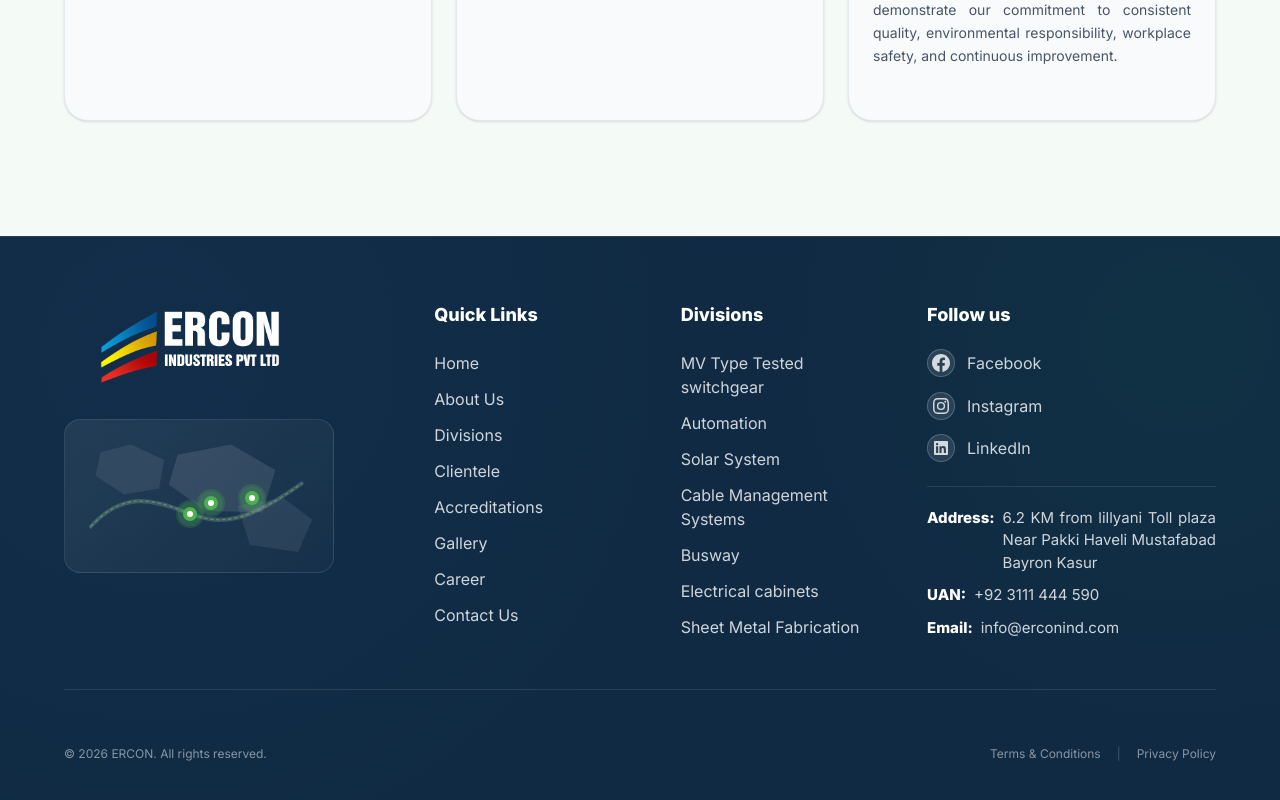
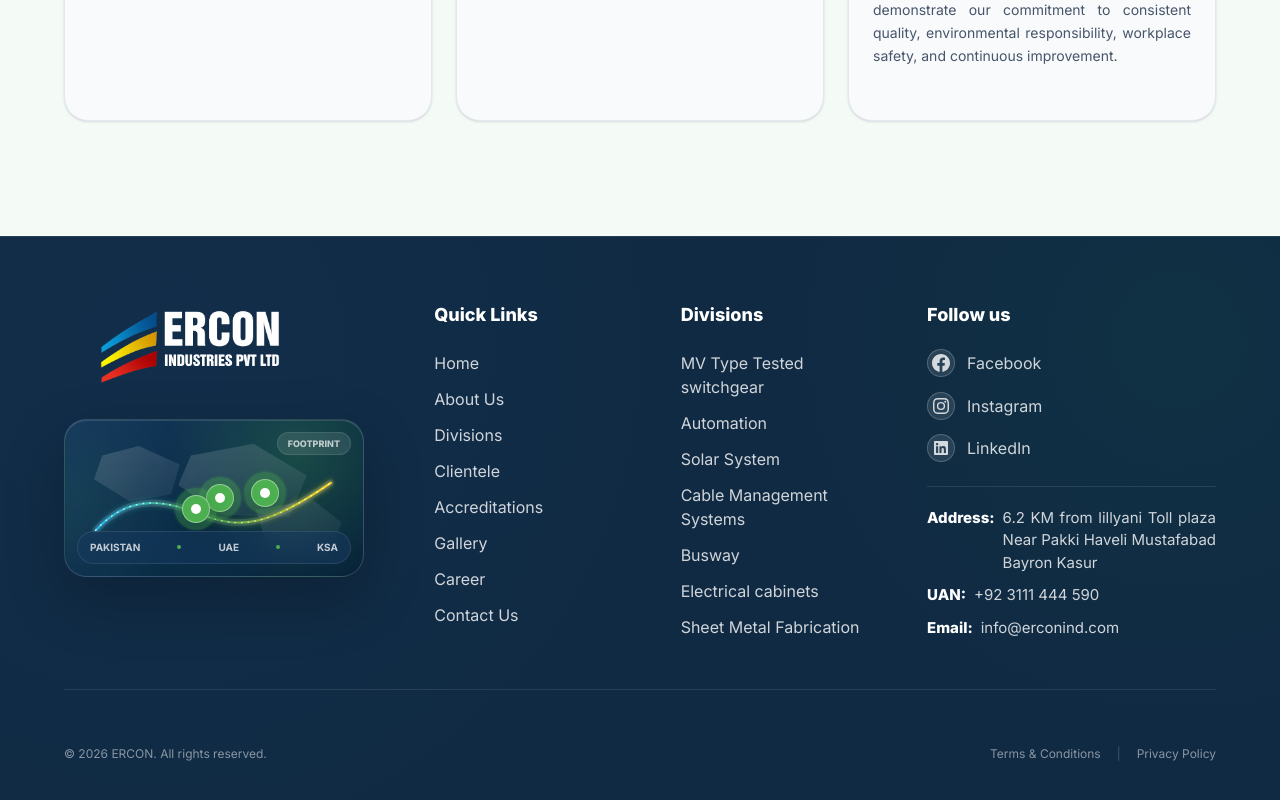
Before and after one commit to rehmanarainofficial/ercon-website, a React (Vite) app: page / in a window 1280 px wide. Shown: the part 3018-3818 px from the top of the page. Built offline with nearby package versions, Linux system fonts and the light colour scheme; no server answers.

Commit message:
feat: enhance footer map visualization and update typography in VisionMission section

```diff
--- a/src/components/layout/Footer.jsx
+++ b/src/components/layout/Footer.jsx
@@ -38,33 +38,66 @@ export function Footer() {
           {/* Column 1: Brand Info */}
           <div>
             <BrandHomeLink logoClassName="h-23 w-[250px]" />
-            <div className="relative mt-5 aspect-[1.75] max-w-[270px] overflow-hidden rounded-2xl border border-white/10 bg-[linear-gradient(135deg,rgb(255_255_255/0.08),rgb(255_255_255/0.025))]">
-              <div className="absolute inset-0 technical-grid opacity-15" />
+            <div
+              className="group relative mt-5 aspect-[1.9] max-w-[300px] overflow-hidden rounded-[1.4rem] border border-white/15 bg-[radial-gradient(circle_at_78%_22%,rgb(76_175_80/0.24),transparent_8rem),linear-gradient(135deg,rgb(22_58_95/0.98),rgb(10_44_69/0.95)_58%,rgb(8_35_57/0.98))] shadow-[0_22px_60px_rgb(0_0_0/0.22),inset_0_1px_0_rgb(255_255_255/0.12)]"
+              aria-label="ERCON regional footprint map"
+            >
+              <div className="absolute inset-0 technical-grid opacity-10" />
+              <div className="absolute -left-10 top-8 h-24 w-24 rounded-full bg-accent/15 blur-2xl" />
+              <div className="absolute right-3 top-3 rounded-full border border-white/10 bg-white/10 px-2.5 py-1 text-[9px] font-extrabold uppercase tracking-[0.18em] text-white/70">
+                Footprint
+              </div>
               <svg
                 aria-hidden="true"
                 className="absolute inset-0 h-full w-full"
                 preserveAspectRatio="none"
                 viewBox="0 0 800 360"
               >
-                <path d="M106 76 L197 58 L296 94 L281 162 L177 176 L91 132 Z" fill="rgb(255 255 255 / 0.08)" />
-                <path d="M336 82 L496 58 L628 118 L589 218 L421 215 L310 153 Z" fill="rgb(255 255 255 / 0.1)" />
-                <path d="M515 202 L654 185 L738 236 L696 312 L552 295 Z" fill="rgb(255 255 255 / 0.075)" />
-                <path d="M77 252 C172 168 264 187 358 217 C463 251 538 245 707 150" fill="none" stroke="rgb(255 255 255 / 0.16)" strokeLinecap="round" strokeWidth="10" />
-                <path d="M77 252 C172 168 264 187 358 217 C463 251 538 245 707 150" fill="none" stroke="rgb(76 175 80 / 0.75)" strokeDasharray="8 10" strokeLinecap="round" strokeWidth="3" />
+                <defs>
+                  <linearGradient id="footerMapLand" x1="0" x2="1" y1="0" y2="1">
+                    <stop stopColor="rgb(255 255 255 / 0.16)" />
+                    <stop offset="1" stopColor="rgb(255 255 255 / 0.05)" />
+                  </linearGradient>
+                  <linearGradient id="footerMapRoute" x1="0" x2="1">
+                    <stop stopColor="#22b8f0" />
+                    <stop offset="0.5" stopColor="#4caf50" />
+                    <stop offset="1" stopColor="#ffd51e" />
+                  </linearGradient>
+                  <filter id="footerMapGlow" x="-20%" y="-80%" width="140%" height="260%">
+                    <feGaussianBlur stdDeviation="7" result="blur" />
+                    <feMerge>
+                      <feMergeNode in="blur" />
+                      <feMergeNode in="SourceGraphic" />
+                    </feMerge>
+                  </filter>
+                </defs>
+                <path d="M100 82 L198 60 L308 103 L285 172 L174 188 L78 137 Z" fill="url(#footerMapLand)" />
+                <path d="M338 82 L506 55 L649 128 L602 224 L419 219 L304 150 Z" fill="url(#footerMapLand)" opacity="0.95" />
+                <path d="M512 207 L665 184 L743 237 L705 314 L545 296 Z" fill="url(#footerMapLand)" opacity="0.68" />
+                <path d="M82 255 C177 166 275 188 365 218 C470 253 544 246 714 145" fill="none" stroke="rgb(255 255 255 / 0.13)" strokeLinecap="round" strokeWidth="16" />
+                <path d="M82 255 C177 166 275 188 365 218 C470 253 544 246 714 145" fill="none" filter="url(#footerMapGlow)" stroke="url(#footerMapRoute)" strokeLinecap="round" strokeWidth="5" />
+                <path d="M82 255 C177 166 275 188 365 218 C470 253 544 246 714 145" fill="none" stroke="rgb(255 255 255 / 0.78)" strokeDasharray="2 16" strokeLinecap="round" strokeWidth="3" />
               </svg>
 
               {globalFootprints.map((footprint) => (
                 <div
-                  className="absolute"
+                  className="absolute -translate-x-1/2 -translate-y-1/2"
                   key={footprint.label}
                   style={{ left: footprint.x, top: footprint.y }}
                 >
-                  <span className="absolute left-1/2 top-1/2 h-7 w-7 -translate-x-1/2 -translate-y-1/2 rounded-full bg-accent/20" />
-                  <span className="relative grid h-3.5 w-3.5 place-items-center rounded-full bg-accent shadow-[0_0_0_5px_rgb(76_175_80/0.16)]">
-                    <span className="h-1.5 w-1.5 rounded-full bg-white" />
+                  <span className="absolute left-1/2 top-1/2 h-11 w-11 -translate-x-1/2 -translate-y-1/2 rounded-full bg-accent/20 blur-[1px]" />
+                  <span className="relative grid h-7 w-7 place-items-center rounded-full border border-white/40 bg-accent shadow-[0_0_0_7px_rgb(76_175_80/0.18),0_10px_22px_rgb(0_0_0/0.25)]">
+                    <span className="h-2.5 w-2.5 rounded-full bg-white" />
                   </span>
                 </div>
               ))}
+              <div className="absolute bottom-3 left-3 right-3 flex items-center justify-between rounded-full border border-white/10 bg-surface-dark/55 px-3 py-2 text-[10px] font-bold uppercase tracking-[0.14em] text-white/75 backdrop-blur-md">
+                <span>Pakistan</span>
+                <span className="h-1 w-1 rounded-full bg-accent" />
+                <span>UAE</span>
+                <span className="h-1 w-1 rounded-full bg-accent" />
+                <span>KSA</span>
+              </div>
             </div>
           </div>
 
--- a/src/pages/About/sections/VisionMission.jsx
+++ b/src/pages/About/sections/VisionMission.jsx
@@ -42,12 +42,12 @@ export function VisionMission() {
                 <div>
                   <div className="flex items-center gap-3 mb-5">
                     <div className={`flex h-10 w-10 items-center justify-center rounded-xl ${
-                      item.isDark ? 'bg-white/10 text-brand-light' : 'bg-white/10 text-white'
+                      item.isDark ? 'bg-white/10 text-white' : 'bg-white/10 text-white'
                     }`}>
                       <Icon size={20} />
                     </div>
-                    <p className={`text-lg font-bold tracking-[0.16em] ${
-                      item.isDark ? 'text-brand-light' : 'text-white/72'
+                    <p className={`text-2xl font-bold tracking-[0.16em] ${
+                      item.isDark ? 'text-white' : 'text-white/72'
                     }`}>
                       {item.title}
                     </p>
```
